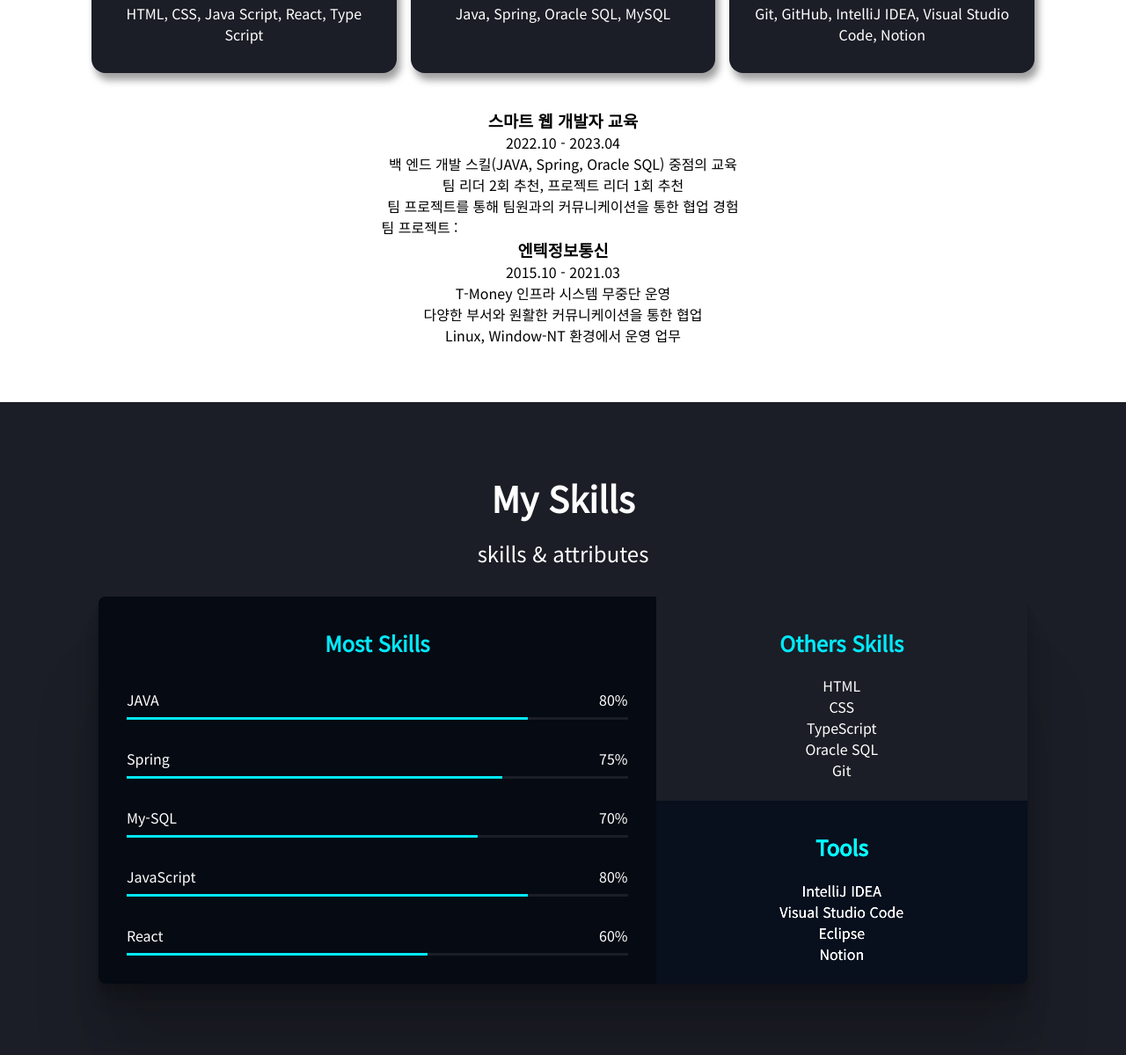
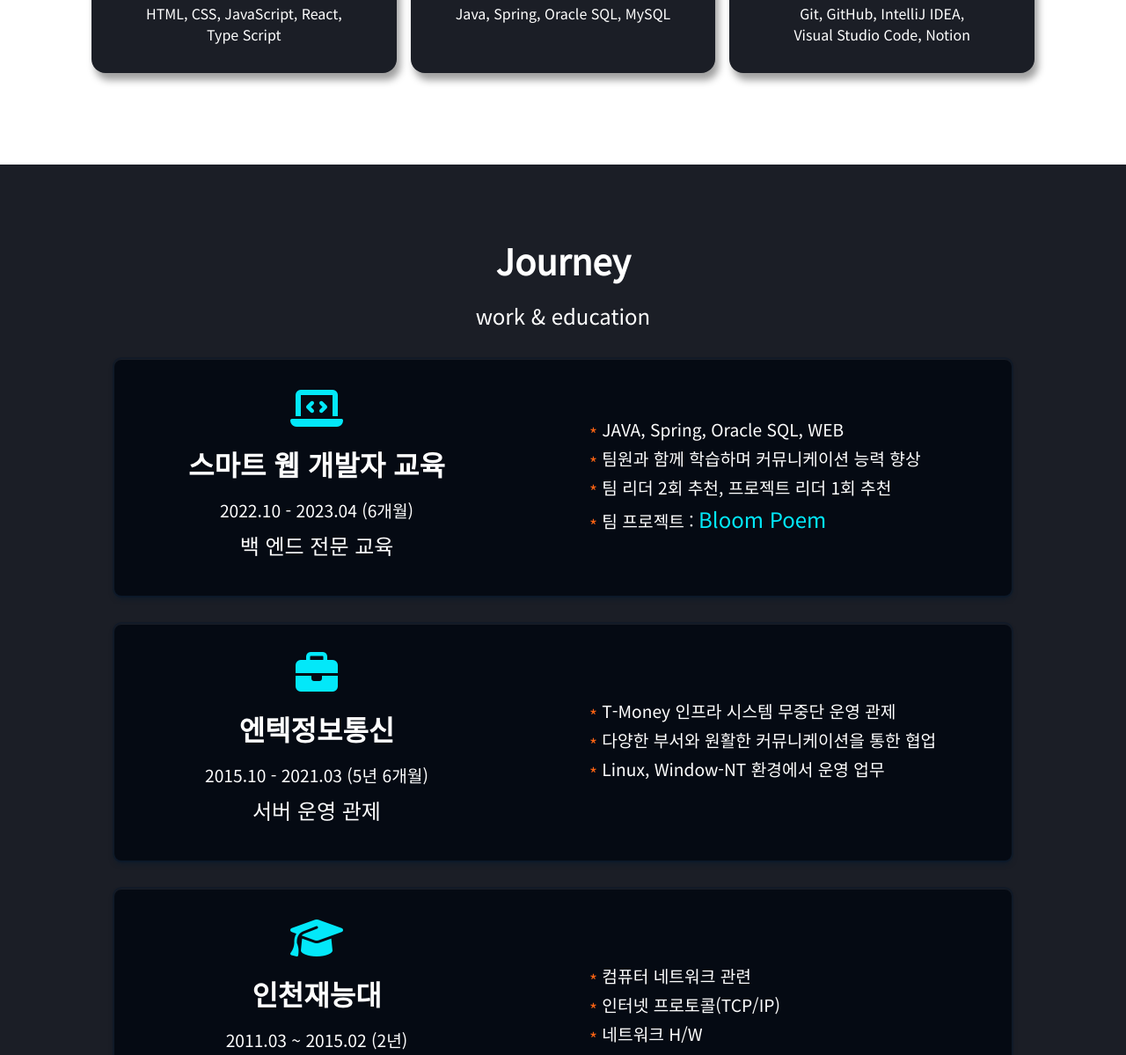
Before and after one commit to limsungjong/limsungjong.github.io, a plain HTML site: page index.html in a window 1280 px wide. Shown: the part 1217-2416 px from the top of the page at 88% size. Drawn offline with Linux system fonts and the light colour scheme.

Commit message:
project experience to journeys section html css

```diff
--- a/css/style.scss
+++ b/css/style.scss
@@ -16,6 +16,7 @@ $color-text: $color-white;
 
 /*            App Size            */
 $size-max-width: 1200px;
+$size-inner-max-width: 800px;
 
 body {
   background-color: $color-white;
@@ -72,8 +73,22 @@ button:focus {
   margin: 0.5rem 0;
 }
 
+.accent {
+  font-size: 1.5rem;
+  color: $color-accent;
+}
+
+.accent:hover {
+  color: $color-accent-variant;
+}
+
 .max-container {
   max-width: $size-max-width;
+  margin: 0 auto;
+}
+
+.inner-max-container {
+  max-width: $size-inner-max-width;
   margin: 0 auto;
 }
 
@@ -232,9 +247,73 @@ button:focus {
   }
 }
 
+#journeys {
+  background-color: $color-primary-variant;
+  color: $color-text;
+  display: flex;
+  flex-direction: column;
+
+  .journey {
+    margin: 2rem;
+    background-color: $color-primary;
+    border-radius: 8px;
+    padding: 2rem 5rem;
+    display: flex;
+    justify-content: space-around;
+    align-items: center;
+    gap: 10rem;
+    box-shadow:
+      rgba(6, 24, 44, 0.4) 0 0 0 2px,
+      rgba(6, 24, 44, 0.65) 0 4px 6px -1px,
+      rgba(255, 255, 255, 0.08) 0px 1px 0px inset;
+
+    .left {
+      min-width: 300px;
+      max-width: 500px;
+
+      .period {
+        font-size: 1.2rem;
+      }
+
+      .name {
+        margin: 1rem 0;
+        font-size: 2rem;
+      }
+    }
+
+    .right {
+      display: flex;
+      flex-direction: column;
+      align-items: flex-start;
+      width: 400px;
+      font-size: 1.2rem;
+
+      .content {
+        display: inline-block;
+      }
+
+      .content:before {
+        content: " * ";
+        vertical-align: sub;
+        color: $color-accent-variant;
+      }
+    }
+
+    .icon {
+      font-size: 3rem;
+      color: $color-accent;
+      transition: 250ms;
+    }
+
+    &:hover .icon {
+      transform: scale(1.2) rotate(-15deg);
+    }
+  }
+}
+
 /*            Skills            */
 #skills {
-  background-color: $color-primary-variant;
+  background-color: $color-primary;
   color: $color-text;
 
   .skills {
@@ -260,7 +339,7 @@ button:focus {
     .mostSkills {
       grid-row: span 2;
       padding: 1rem;
-      background-color: $color-primary;
+      background-color: $color-primary-variant;
 
       .bar {
         display: flex;
@@ -276,7 +355,7 @@ button:focus {
         .bg {
           width: 100%;
           height: 3px;
-          background-color: $color-primary-variant;
+          background-color: $color-primary;
         }
 
         .value {
@@ -288,21 +367,20 @@ button:focus {
 
     .otherSkills {
       padding: 1rem;
+      background-color: $color-primary-variant;
+      filter: brightness(130%);
     }
 
     .tools {
       padding: 1rem;
       background-color: $color-primary;
-      filter: brightness(150%);
+      filter: brightness(130%);
     }
   }
 }
 
 /*           Projects           */
 #projects {
-  background-color: $color-primary;
-  color: $color-text;
-
   .buttons {
     display: flex;
     justify-content: center;
--- a/index.html
+++ b/index.html
@@ -51,9 +51,9 @@
         <ul class="menu">
           <li><a class="item active" href="#home">Home</a></li>
           <li><a class="item" href="#about">About</a></li>
+          <li><a class="item" href="#journeys">Journey</a></li>
           <li><a class="item" href="#skills">Skills</a></li>
           <li><a class="item" href="#projects">Project</a></li>
-          <li><a class="item" href="#experience">Career</a></li>
           <li><a class="item" href="#contact">Contact</a></li>
         </ul>
       </nav>
@@ -82,14 +82,17 @@
         <h2 class="title">About Me</h2>
         <p class="description">
           웹 개발자가 되기 위해 프론트 엔드와 백 엔드를 학습하여 다양한 스택을
-          가지고 있습니다. 새로운 기술에 대한 호기심을 가지고 있고 배우고자 하는
-          자세를 가지고 성장하고 있습니다.
+          가지고 있습니다. <br />새로운 기술에 대한 호기심을 가지고 있으며
+          배우고자 하는 자세를 가지고 성장하고 있습니다.
         </p>
         <ul class="majors">
           <li class="major">
             <i class="fab fa-html5 icon"></i>
             <h4 class="title">Front-end</h4>
-            <p>HTML, CSS, Java Script, React, Type Script</p>
+            <p>
+              HTML, CSS, JavaScript, React,<br />
+              Type Script
+            </p>
           </li>
           <li class="major">
             <i class="fas fa-server icon"></i>
@@ -99,43 +102,86 @@
           <li class="major">
             <i class="fas fa-toolbox icon"></i>
             <h4 class="title">Tools</h4>
-            <p>Git, GitHub, IntelliJ IDEA, Visual Studio Code, Notion</p>
+            <p>
+              Git, GitHub, IntelliJ IDEA,<br />
+              Visual Studio Code, Notion
+            </p>
           </li>
         </ul>
-        <ul>
-          <li>
-            <div>
-              <h3>스마트 웹 개발자 교육</h3>
-              <span>2022.10 - 2023.04</span>
-              <ul>
-                <li>백 엔드 개발 스킬(JAVA, Spring, Oracle SQL) 중점의 교육</li>
-                <li>팀 리더 2회 추천, 프로젝트 리더 1회 추천</li>
-                <li>
-                  팀 프로젝트를 통해 팀원과의 커뮤니케이션을 통한 협업 경험
+      </section>
+      <section id="journeys" class="section">
+        <div class="max-container">
+          <h2 class="title">Journey</h2>
+          <p class="description">work & education</p>
+          <ul>
+            <li class="journey">
+              <div class="left">
+                <i class="fas fa-laptop-code icon"></i>
+                <h3 class="name">스마트 웹 개발자 교육</h3>
+                <span class="period">2022.10 - 2023.04 (6개월)</span>
+                <p class="description">백 엔드 전문 교육</p>
+              </div>
+              <ul class="right">
+                <li class="content">JAVA, Spring, Oracle SQL, WEB</li>
+                <li class="content">
+                  팀원과 함께 학습하며 커뮤니케이션 능력 향상
                 </li>
-                <li>
+                <li class="content">
+                  팀 리더 2회 추천, 프로젝트 리더 1회 추천
+                </li>
+                <li class="content">
                   팀 프로젝트 :
                   <a
                     href="https://github.com/limsungjong/BloomPoem"
-                    target="_blank"
-                    >꽃 픽업과 꽃과 관련된 쇼핑몰 웹(Bloom Poem)</a
+                    class="accent"
                   >
+                    Bloom Poem
+                  </a>
                 </li>
               </ul>
-            </div>
-          </li>
-          <li>
-            <div>
-              <h3>엔텍정보통신</h3>
-              <span>2015.10 - 2021.03</span>
-              <ul>
-                <li>T-Money 인프라 시스템 무중단 운영</li>
-                <li>다양한 부서와 원활한 커뮤니케이션을 통한 협업</li>
-                <li>Linux, Window-NT 환경에서 운영 업무</li>
+            </li>
+            <li class="journey">
+              <div class="left">
+                <i class="fas fa-briefcase icon"></i>
+                <h3 class="name">엔텍정보통신</h3>
+                <span class="period">2015.10 - 2021.03 (5년 6개월)</span>
+                <p class="description">서버 운영 관제</p>
+              </div>
+              <ul class="right">
+                <li class="content">T-Money 인프라 시스템 무중단 운영 관제</li>
+                <li class="content">
+                  다양한 부서와 원활한 커뮤니케이션을 통한 협업
+                </li>
+                <li class="content">Linux, Window-NT 환경에서 운영 업무</li>
               </ul>
-            </div>
-          </li>
-        </ul>
+            </li>
+            <li class="journey">
+              <div class="left">
+                <i class="fas fa-graduation-cap icon icon"></i>
+                <h3 class="name">인천재능대</h3>
+                <span class="period">2011.03 ~ 2015.02 (2년)</span>
+                <p class="description">컴퓨터 정보통신과 전문학사</p>
+              </div>
+              <ul class="right">
+                <li class="content">컴퓨터 네트워크 관련</li>
+                <li class="content">인터넷 프로토콜(TCP/IP)</li>
+                <li class="content">네트워크 H/W</li>
+              </ul>
+            </li>
+            <li class="journey">
+              <div class="left">
+                <i class="fas fa-school icon icon"></i>
+                <h3 class="name">인천정보산업고등학교</h3>
+                <span class="period">2008.03 ~ 2011.02 (3년)</span>
+                <p class="description">컴퓨터 정보통신과</p>
+              </div>
+              <ul class="right">
+                <li class="content">컴퓨터 네트워크 관련</li>
+                <li class="content">인터넷 프로토콜(TCP/IP)</li>
+              </ul>
+            </li>
+          </ul>
+        </div>
       </section>
       <!--   main skills   -->
       <section id="skills" class="section">
@@ -315,27 +361,6 @@
           </div>
         </div>
       </section>
-      <!--   main experience   -->
-      <section id="experience" class="section">
-        <ul class="academy">
-          <li class="school">
-            <i class="fas fa-graduation-cap icon"></i>
-            <div>
-              <p class="name">인천재능대</p>
-              <p class="period">2011.03 ~ 2015.02</p>
-              <p class="description">컴퓨터 정보통신과 전문학사</p>
-            </div>
-          </li>
-          <li class="school">
-            <i class="fas fa-school icon"></i>
-            <div>
-              <p class="name">인천정보산업고등학교</p>
-              <p class="period">2008.03 ~ 2011.02</p>
-              <p class="description">컴퓨터 정보통신과</p>
-            </div>
-          </li>
-        </ul>
-      </section>
       <!--   main arrow up   -->
       <div class="arrowUp">
         <a href="#home" title="back_to_top">
```
Also changed, not shown: css/style.css, 1 other file.
